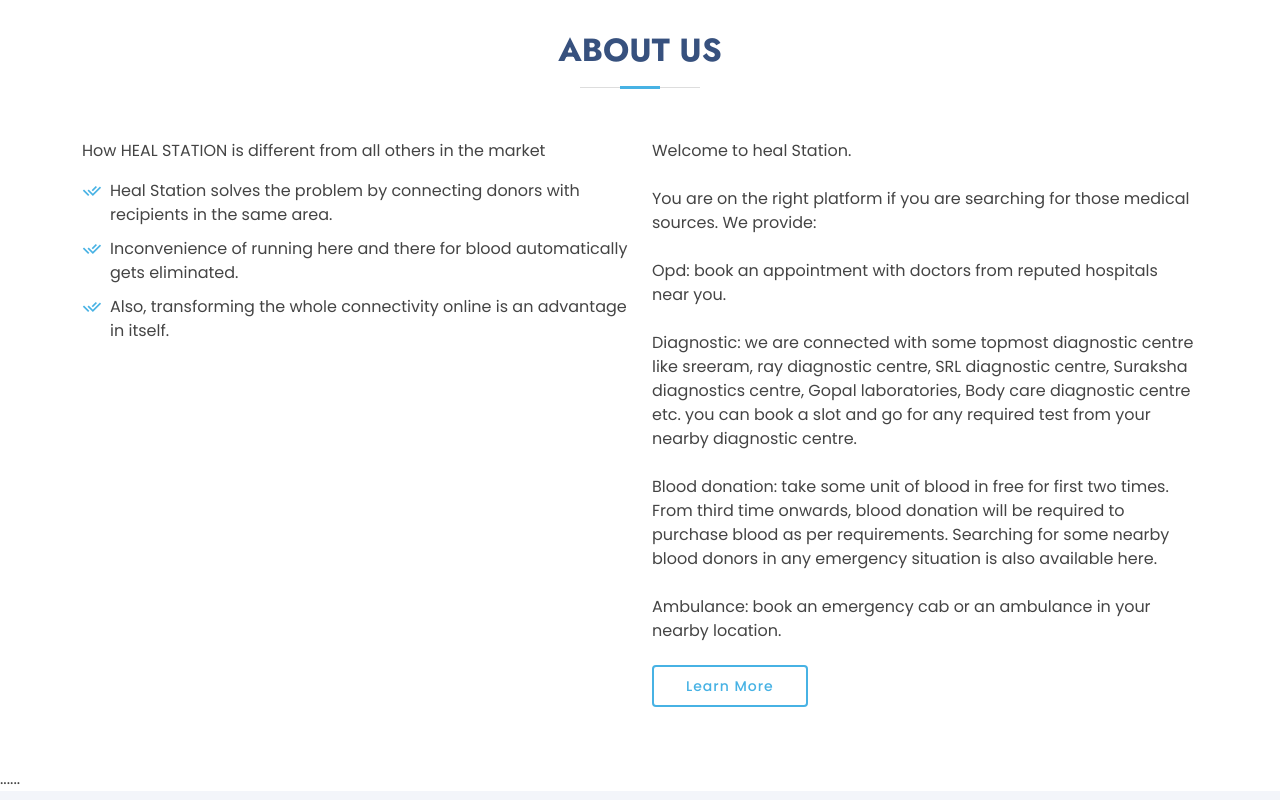
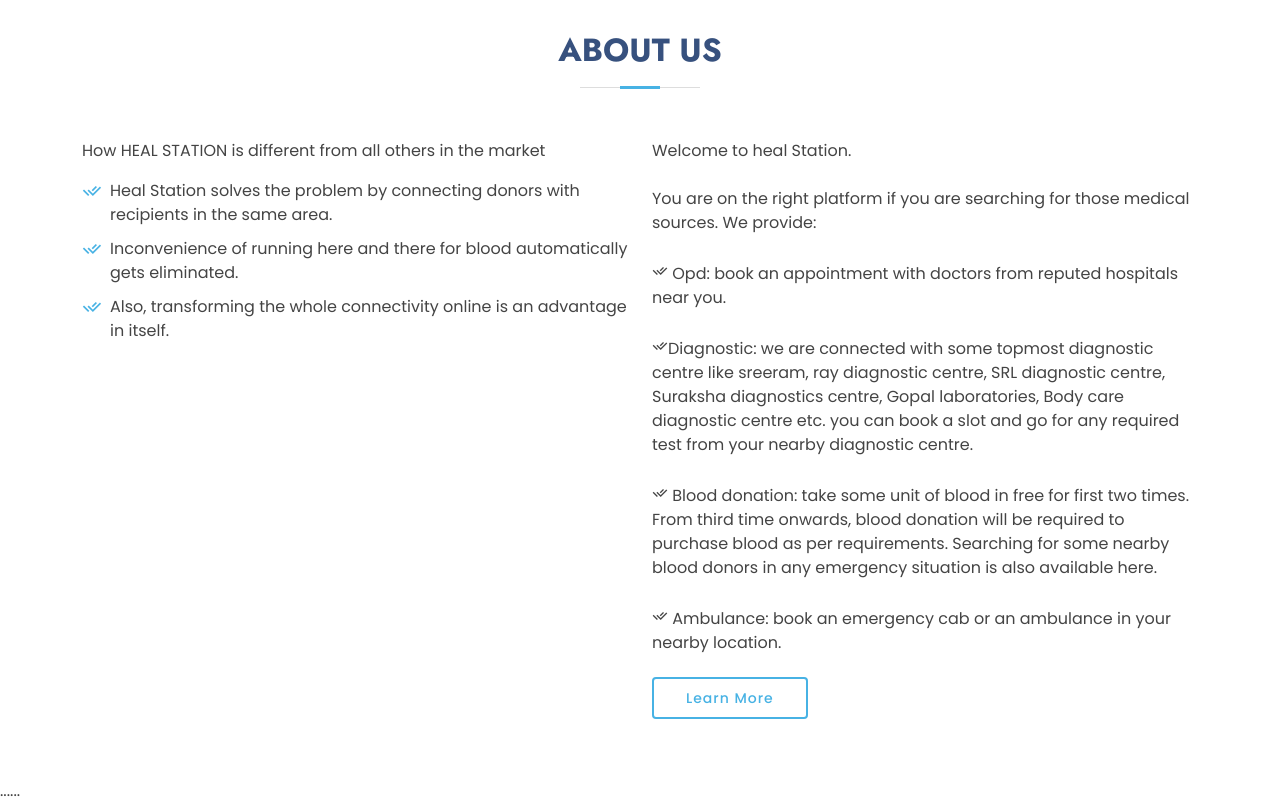
Before and after one commit to Achinta-Mukherjee/Heal-Station, a plain HTML site: page index.html in a window 1280 px wide. Shown: the part 800-1600 px from the top of the page. Drawn offline with Linux system fonts and the light colour scheme; a web font is replaced by a local one.

Commit message:
about us

```diff
--- a/index.html
+++ b/index.html
@@ -165,13 +165,14 @@
           </div>
           <div class="col-lg-6 pt-4 pt-lg-0">
             <p>
+
               Welcome to heal Station.<br><br>
               You are on the right platform if you are searching for those medical sources.
               We provide: <br><br>
-              Opd: book an appointment with doctors from reputed hospitals near you.<br><br>
-              Diagnostic: we are connected with some topmost diagnostic centre like sreeram, ray  diagnostic centre, SRL diagnostic centre, Suraksha diagnostics centre, Gopal laboratories,    Body care diagnostic centre etc. you can book a slot and go for any required test from your nearby diagnostic centre.<br><br>
-              Blood donation: take some unit of blood in free for first  two times. From third time onwards, blood donation will be required to purchase blood as per requirements. Searching for some nearby blood donors in any emergency situation is also available here. <br><br>
-              Ambulance: book an emergency cab or an ambulance in your nearby location.
+              <i class="ri-check-double-line"></i> Opd: book an appointment with doctors from reputed hospitals near you.<br><br>
+              <i class="ri-check-double-line"></i>Diagnostic: we are connected with some topmost diagnostic centre like sreeram, ray  diagnostic centre, SRL diagnostic centre, Suraksha diagnostics centre, Gopal laboratories,    Body care diagnostic centre etc. you can book a slot and go for any required test from your nearby diagnostic centre.<br><br>
+              <i class="ri-check-double-line"></i> Blood donation: take some unit of blood in free for first  two times. From third time onwards, blood donation will be required to purchase blood as per requirements. Searching for some nearby blood donors in any emergency situation is also available here. <br><br>
+                <i class="ri-check-double-line"></i> Ambulance: book an emergency cab or an ambulance in your nearby location.
             </p>
             <a href="#" class="btn-learn-more">Learn More</a>
           </div>
```
